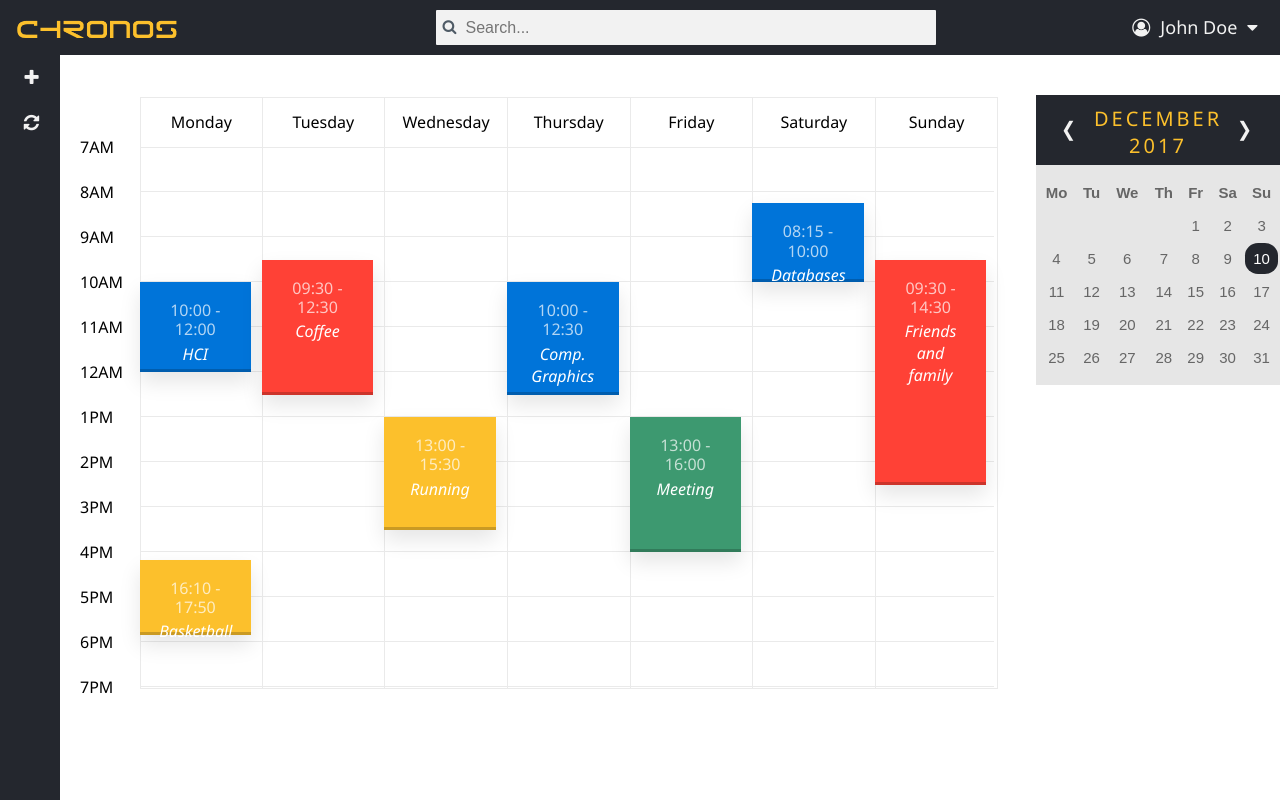
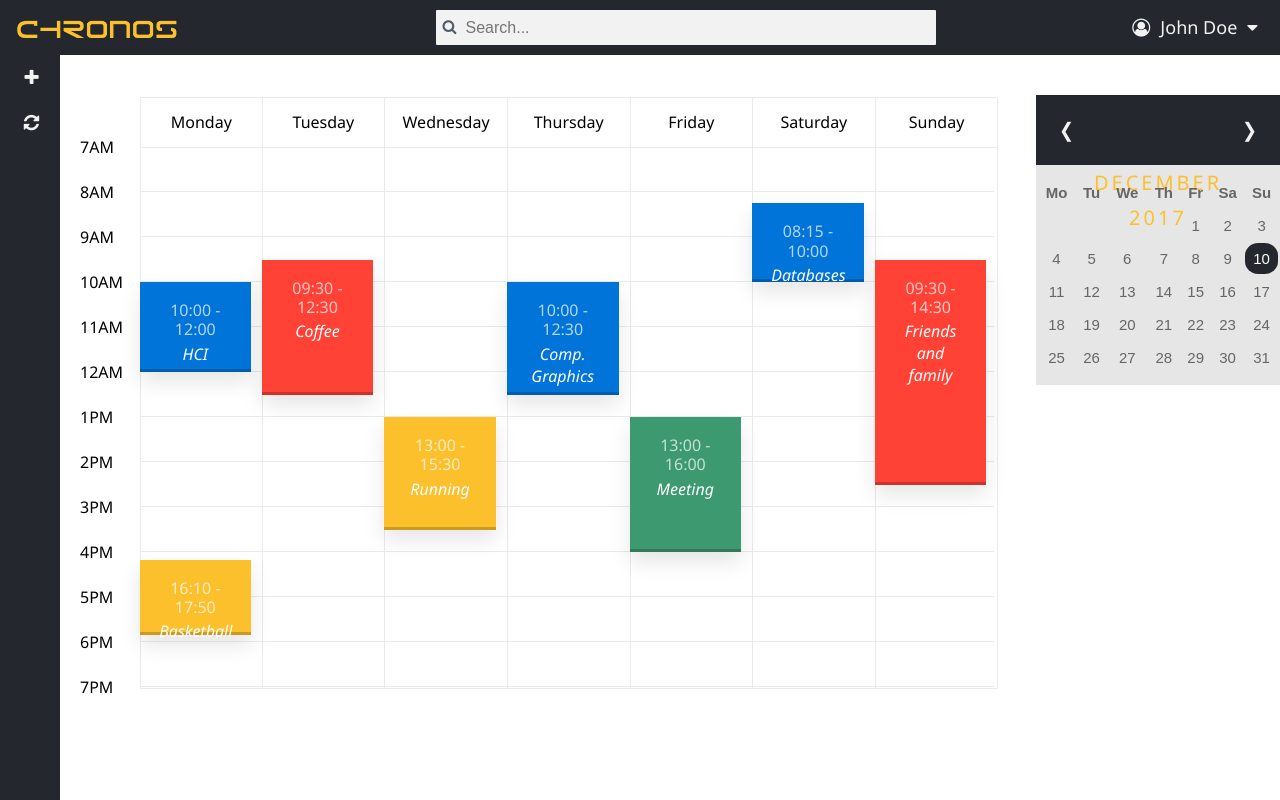
Before and after one commit to m-peko/Chronos, a React (Create React App) app: page / in a window 1280 px wide. Built offline with nearby package versions, Linux system fonts and the light colour scheme.

Commit message:
Improve UI

```diff
--- a/src/components/modal/new-task/NewTaskForm.jsx
+++ b/src/components/modal/new-task/NewTaskForm.jsx
@@ -170,8 +170,8 @@ class NewTaskForm extends Component {
                     </div>
                 </div>
                 <div className='modal-footer'>
+                    <button className='app-btn' onClick={ this.handleSubmit }>Add</button>
                     <button className='app-light-btn' onClick={ this.handleCancel }>Cancel</button>
-                    <button className='app-btn' onClick={ this.handleSubmit }>Add</button>
                 </div>
             </div>
         );
--- a/src/components/modal/sync/SyncForm.jsx
+++ b/src/components/modal/sync/SyncForm.jsx
@@ -72,8 +72,8 @@ class SyncForm extends Component {
                     </div>
                 </div>
                 <div className='modal-footer'>
+                    <button className='app-btn' onClick={ this.handleSubmit }>Sync</button>
                     <button className='app-light-btn' onClick={ this.handleCancel }>Cancel</button>
-                    <button className='app-btn' onClick={ this.handleSubmit }>Sync</button>
                 </div>
             </div>
         );
--- a/src/styles/components/calendar/calendar-header.css
+++ b/src/styles/components/calendar/calendar-header.css
@@ -1,7 +1,5 @@
 .month {
     margin-top: 40px;
-    padding: 10px 25px;
-    width: 100%;
     height: 70px;
     background: rgb(36, 39, 46);
     text-align: center;
@@ -19,22 +17,27 @@
     font-size: 20px;
     text-transform: uppercase;
     letter-spacing: 3px;
+    line-height: 35px;
+    padding: 0px 20px;
+    height: 70px;
 }
 
 .month .prev {
     float: left;
-    padding-top: 10px;
+    padding-left: 23px;
+    line-height: 70px;
 }
 
 .month .next {
     float: right;
-    padding-top: 10px;
+    line-height: 70px;
 }
 
 .month .prev:hover,
 .month .next:hover {
     color: rgb(252, 192, 44);
     cursor: pointer;
+    background-color: rgb(23, 26, 31);
 }
 
 .month .month-details {
```
